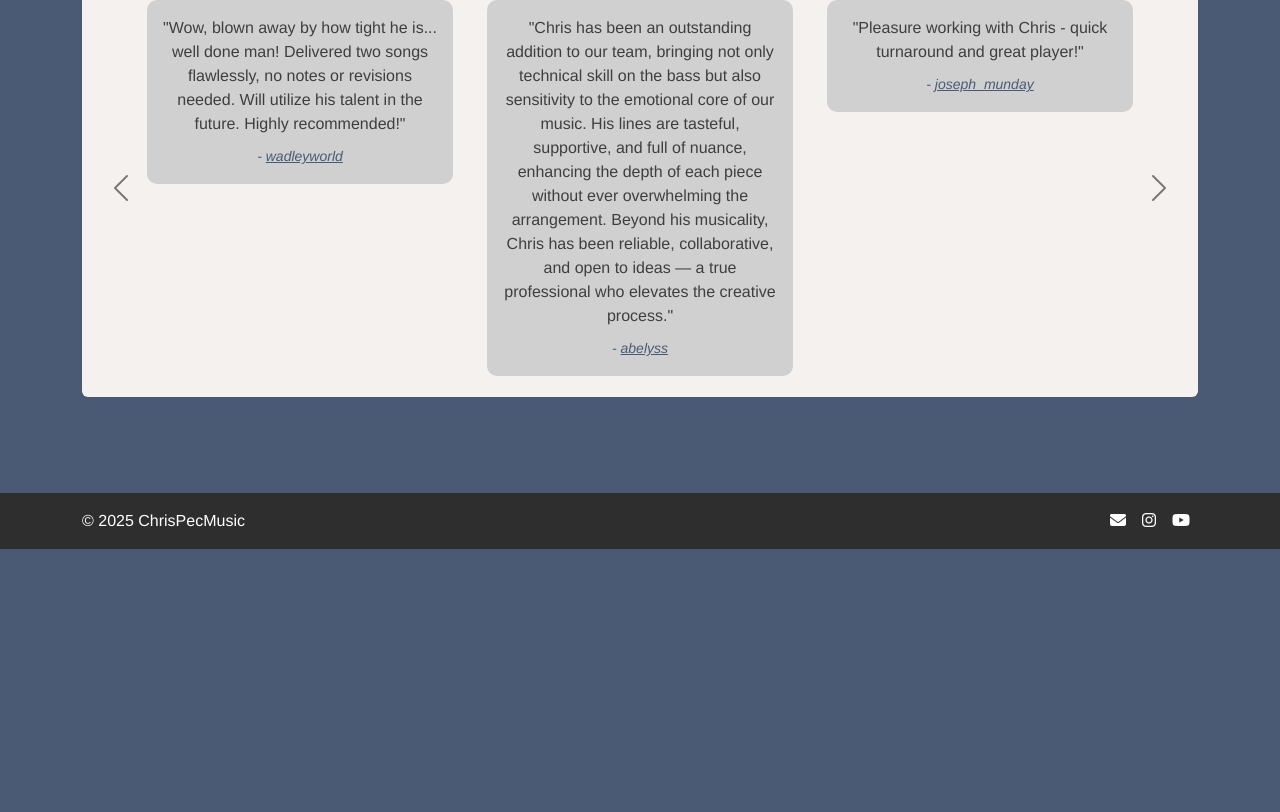
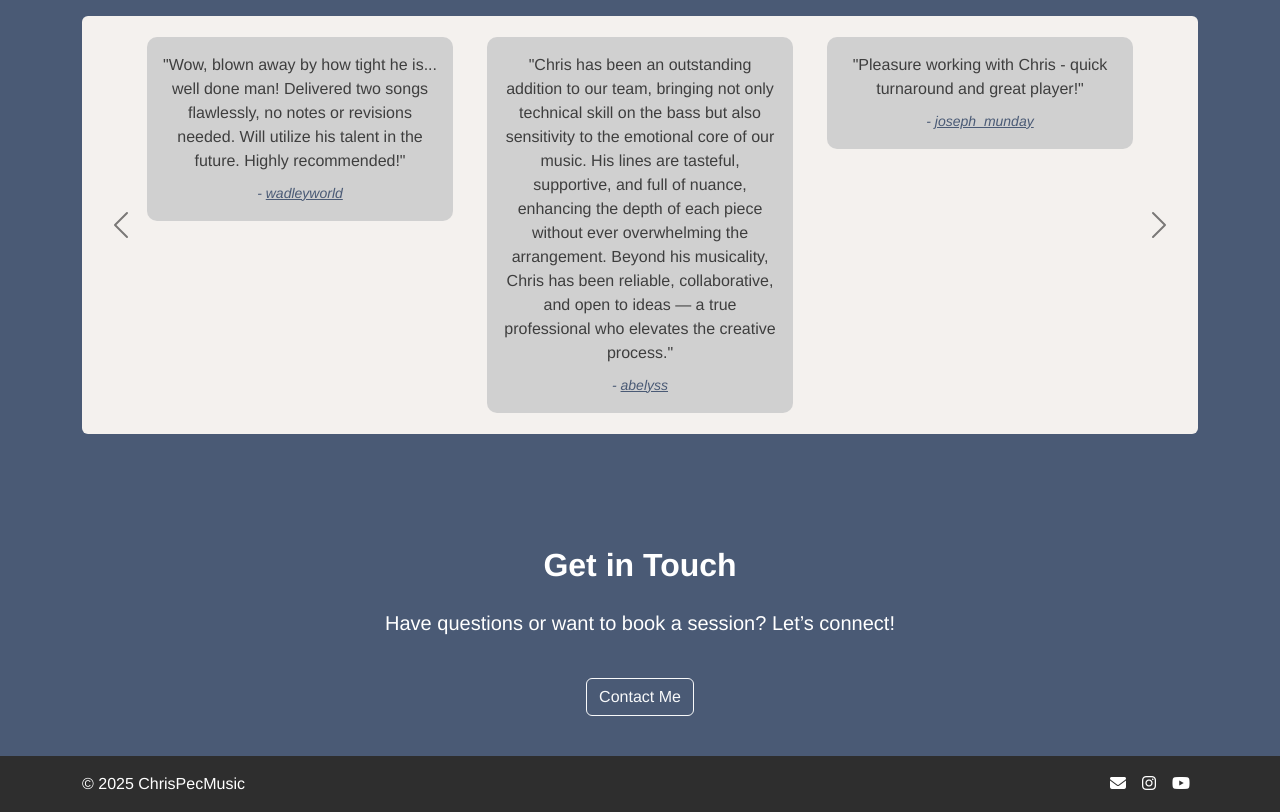
Before and after one commit to cpecoraro18/chrispecmusic, a Nuxt app in the folder frontend/: page /book-session in a window 1280 px wide. Shown: the part 3356-4168 px from the top of the page. Before the commit the page ends 3905 px from the top, so only its background shows below. Built offline with nearby package versions, Linux system fonts and the light colour scheme.

Commit message:
Add cta at the bottom of booking page

```diff
--- a/frontend/pages/book-session.vue
+++ b/frontend/pages/book-session.vue
@@ -167,6 +167,20 @@
       </section>
     </div>
   </div>
+
+  <!-- GET IN TOUCH CTA -->
+  <div class="container-fluid py-3">
+    <div class="row text-center">
+      <h3 class="mx-auto mb-4 fw-bold h2">Get in Touch</h3>
+      <p class="lead">Have questions or want to book a session? Let’s connect!</p>
+    </div>
+    <div class="row mt-2 mb-4">
+      <div class="col-lg-6 mx-auto text-center">
+        <nuxt-link class="btn btn-outline-light mt-3 rounded-lg" to="/contact">Contact Me</nuxt-link>
+      </div>
+    </div>
+  </div>
+
 </template>
 <script setup>
 import { ref } from 'vue';
@@ -240,10 +254,7 @@ useHead({
   padding: 1rem;
   font-size: 1.05rem;
 }
-.btn {
-  border-radius: 2rem;
-  font-weight: 600;
-}
+
 .alert {
   border-radius: 1rem;
 }
```
